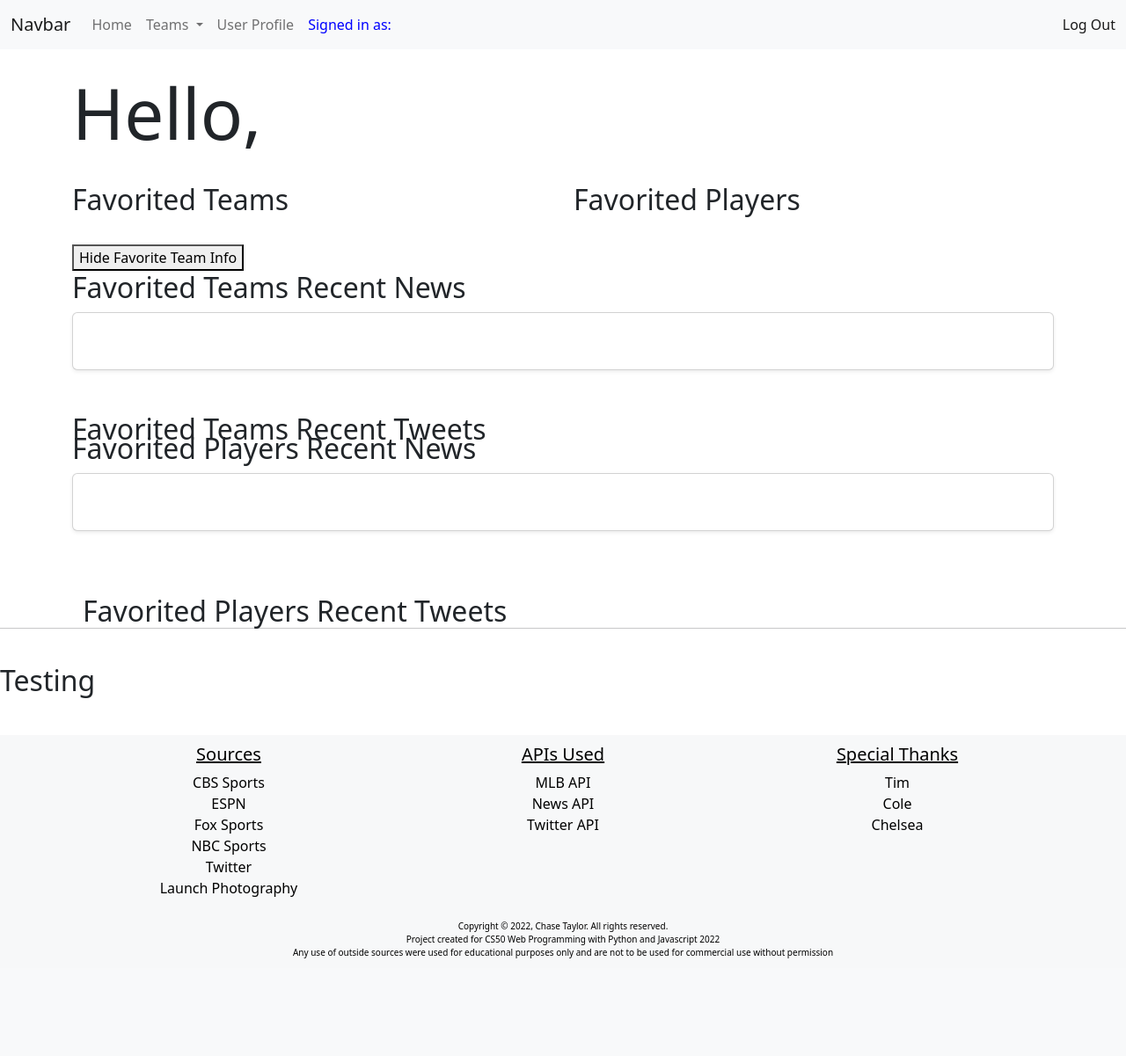
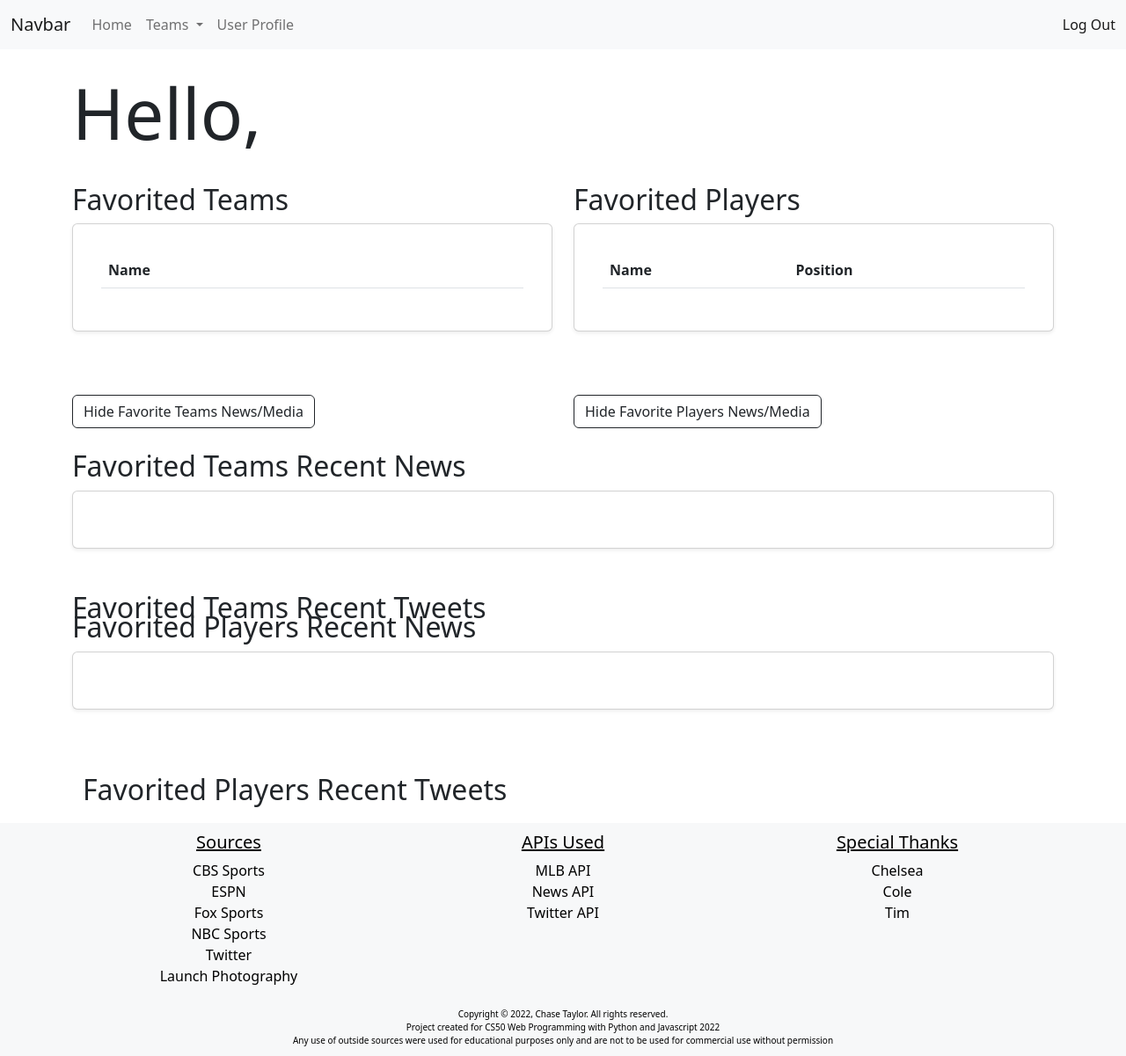
Before and after one commit to chctaylor/baseball, a Django app: page /profile/1 in a window 1280 px wide. Shown: the whole page at 88% size. Before the commit the page ends 1090 px from the top, so only its background shows below. Run offline with Django 4.2, Linux system fonts and the light colour scheme; a user stored in the database is signed in; data comes from the database, SQL or seed files in the repository; both versions use the stored data as it was after the commit; lists and menus that the app fills with data are empty; some libraries are stand-ins or nearby versions.

Commit message:
Aesthetic changes throughout the project and error handeling.

```diff
--- a/baseball/baseball/models.py
+++ b/baseball/baseball/models.py
@@ -28,6 +28,9 @@
 class FavoritePlayers(models.Model):
     user = models.ForeignKey(User, on_delete=models.CASCADE, related_name="favorite_players")
     player_name = models.CharField(max_length=64)
+    player_position = models.CharField(max_length=16)
+    player_team_full = models.CharField(max_length=64)
+    player_team_abbrev = models.CharField(max_length=8)
     MLB_API_ID = models.CharField(max_length=16)
 
     def __str__(self):
--- a/baseball/baseball/static/baseball/functions.js
+++ b/baseball/baseball/static/baseball/functions.js
@@ -76,6 +76,7 @@
             rewind: true,
             dots: false,
             mouseDrag: false,
+            stagePadding: 10,
             responsive:{
                 0:{
                     items:1
--- a/baseball/baseball/static/baseball/profile.js
+++ b/baseball/baseball/static/baseball/profile.js
@@ -31,13 +31,41 @@
 function hide_favortie_team_info() {
     document.querySelector('#favorite-team-articles').style.display = 'none';
     document.querySelector('#favorite-team-tweets').style.display = 'none';
-    document.querySelector('#favorite-team-show-hide').innerHTML = 'Show Favorite Team Info';
+    document.querySelector('#favorite-team-show-hide').innerHTML = 'Show Favorite Teams News/Media';
 }
 
 function show_favortie_team_info() {
     document.querySelector('#favorite-team-articles').style.display = 'block';
     document.querySelector('#favorite-team-tweets').style.display = 'block';
-    document.querySelector('#favorite-team-show-hide').innerHTML = 'Hide Favorite Team Info';
+    document.querySelector('#favorite-team-show-hide').innerHTML = 'Hide Favorite Teams News/Media';
+}
+
+function hide_favortie_player_info() {
+    document.querySelector('#favorite-player-articles').style.display = 'none';
+    document.querySelector('#favorite-player-tweets').style.display = 'none';
+    document.querySelector('#favorite-player-show-hide').innerHTML = 'Show Favorite Players News/Media';
+}
+
+function show_favortie_player_info() {
+    document.querySelector('#favorite-player-articles').style.display = 'block';
+    document.querySelector('#favorite-player-tweets').style.display = 'block';
+    document.querySelector('#favorite-player-show-hide').innerHTML = 'Hide Favorite Players News/Media';
+}
+
+function favorite_team_link (element) {
+    const team_name_link = element.innerHTML.replaceAll(" ", "_")
+    location.href = `/team/${team_name_link}`;
+}
+
+function favorite_player_link (element) {
+    const player_name_link = element.replaceAll(" ", "_")
+    location.href = `/player/${player_name_link}`;
+}
+
+function favorite_player_team_link (element) {
+    const player_team_name_full = document.getElementById(`favorite-player-team-full-${element}`).innerHTML
+    const player_team_link = player_team_name_full.replaceAll(" ", "_")
+    location.href = `/team/${player_team_link}`;
 }
 
 document.addEventListener('DOMContentLoaded', function() {
@@ -53,15 +81,43 @@
     // Find what was clicked on
     const element = event.target;
 
-    // If team name is clicked on in player bio take them to team page
+    // If hide/show favorite team button is clicked
     if (element.id === 'favorite-team-show-hide') {
         console.log(element.innerHTML)
-        if (element.innerHTML == 'Hide Favorite Team Info') {
+        if (element.innerHTML == 'Hide Favorite Teams News/Media') {
             hide_favortie_team_info();
         }
-        else if (element.innerHTML == 'Show Favorite Team Info') {
+        else if (element.innerHTML == 'Show Favorite Teams News/Media') {
             show_favortie_team_info();
         }
 
     }
+
+    // If hide/show favorite player button is clicked
+    if (element.id === 'favorite-player-show-hide') {
+        console.log(element.innerHTML)
+        if (element.innerHTML == 'Hide Favorite Players News/Media') {
+            hide_favortie_player_info();
+        }
+        else if (element.innerHTML == 'Show Favorite Players News/Media') {
+            show_favortie_player_info();
+        }
+
+    }
+
+
+    // If favorited team name is clicked
+    if (element.id === 'favorite-team-name-full') {
+        favorite_team_link(element);
+    }
+
+    // If favorited player name is clicked
+    if (element.id === 'favorite-player-name') {
+        favorite_player_link(element.innerHTML);
+    }
+
+    // If favorited player's team abbrev is clicked
+    if (element.id === 'favorite-player-team-abbrev') {
+        favorite_player_team_link(element.innerHTML);
+    }
 });
--- a/baseball/baseball/static/baseball/styles.css
+++ b/baseball/baseball/static/baseball/styles.css
@@ -3,12 +3,12 @@
     background-color: rgb(247, 248, 249)
 }
 
-/* Players and Teams */
-#team-info, #player-info, #player-name-40, #team-name-bio {
+/* Players, Teams, and User Pages */
+#team-info, #player-info, #player-name-40, #team-name-bio, #favorite-team-name-full, #favorite-player-name, #favorite-player-team-abbrev {
     cursor: pointer;
 }
 
-#team-info:hover, #player-info:hover, #player-name-40:hover, #team-name-bio:hover {
+#team-info:hover, #player-info:hover, #player-name-40:hover, #team-name-bio:hover, #favorite-team-name-full:hover, #favorite-player-name:hover, #favorite-player-team-abbrev:hover {
     text-decoration: underline;
 }
 
@@ -25,8 +25,6 @@
 dt, dd {
     font-size: 21px;
 }
-
-/* style="color: black; background-color:rgba(219, 219, 219, 0.75); text-align: center; padding-left: 5px;" */
 
 #team-stadium {
     color: black;
@@ -49,22 +47,12 @@
     justify-content: center;
 }
 
-/* TESTING STICKY SIDEBAR
-.sticky-sidebar {
-    background-color: aqua;
-}
-
-.sidebar-inner {
-    background-color: red;
-    height: 5000px;
-}
-
-END TESTING */
-
 #advertisment {
     position: sticky;
     top: 25%;
 }
+
+
 
 /* Footer */
 
--- a/baseball/baseball/templates/baseball/footer.html
+++ b/baseball/baseball/templates/baseball/footer.html
@@ -21,9 +21,9 @@
                 </div>
                 <div class="col">
                     <h5 style="text-decoration: underline;">Special Thanks</h5>
+                    <div>Chelsea</div>
+                    <div>Cole</div>
                     <div>Tim</div>
-                    <div>Cole</div>
-                    <div>Chelsea</div>
                 </div>
             </div>
         </div>
--- a/baseball/baseball/templates/baseball/navbar.html
+++ b/baseball/baseball/templates/baseball/navbar.html
@@ -86,11 +86,6 @@
               <a class="nav-link" href="{% url 'profile' request.user.id %}">User Profile</a>
             </li>
           {% endif %}
-
-          <li class="nav-item">
-            <span class="nav-link" href="#" style="color: blue;">Signed in as: {{ request.user.first_name }}</span>
-          </li>
-
         </ul>
         <!-- Login/Logout/Register depending on if a user is signed in -->
         {% if user.is_authenticated %}
--- a/baseball/baseball/templates/baseball/player.html
+++ b/baseball/baseball/templates/baseball/player.html
@@ -80,7 +80,7 @@
                             <div class="card-body">
                                 <dl class="row">
                                     <dt class="col">Weight:</dt>
-                                    <dd class="col-md-8">{{ player.weight }} ILBS</dd>
+                                    <dd class="col-md-8">{{ player.weight }} lbs</dd>
                                 </dl>
                             </div>
                         </div>
@@ -140,8 +140,8 @@
                                         <th scope="col">RBI</th>
                                         <th scope="col">AVG</th>
                                     </tr>
-                                    </thead>
-                                    <tbody class="table-group-divider" id="season-hitting-stats">
+                                </thead>
+                                <tbody class="table-group-divider" id="season-hitting-stats">
                                     <tr>
                                         <th scope="row">{{ season_hitting_stats.season }}</th>
                                         <td>{{ season_hitting_stats.team_abbrev }}</td>
--- a/baseball/baseball/templates/baseball/profile.html
+++ b/baseball/baseball/templates/baseball/profile.html
@@ -7,30 +7,81 @@
     <div class="container">
         <div class="row">
             <div class="col">
-
                 <h1 class="display-1">Hello, {{ user.first_name }}</h1>
                 <br>
                 <div class="row">
                     <div class="col">
                         <h2>Favorited Teams</h2>
-                        {% for team in user_favorite_teams %}
-                            <div>
-                                {{ team.team_name }}
+                        <div class="card shadow-sm p-3 mb-5 bg-body rounded">
+                            <div class="row">
+                                <div class="col">
+                                    <div class="card-body">
+                                        <table class="table">
+                                            <thead>
+                                                <tr>
+                                                    <th scope="col">Name</th>
+                                                </tr>
+                                            </thead>
+                                            <tbody>
+                                                {% for team in user_favorite_teams %}
+                                                    <tr>
+                                                        <td>
+                                                            <span id="favorite-team-name-full">{{ team.team_name }}</span>
+                                                            ({{ team.team_name.division }})
+                                                        </td>
+                                                    </tr>
+                                                {% endfor %}
+                                            </tbody>
+                                        </table>
+                                    </div>
+                                </div>
                             </div>
-                        {% endfor %}
+                        </div>
                     </div>
                     <div class="col">
                         <h2>Favorited Players</h2>
-                        {% for player in user_favorite_players %}
-                            <div>
-                                {{ player.player_name }}
+                        <div class="card shadow-sm p-3 mb-5 bg-body rounded">
+                            <div class="row">
+                                <div class="col">
+                                    <div class="card-body">
+                                        <table class="table">
+                                            <thead>
+                                                <tr>
+                                                    <th scope="col">Name</th>
+                                                    <th scope="col">Position</th>
+                                                </tr>
+                                            </thead>
+                                            <tbody>
+                                                {% for player in user_favorite_players %}
+                                                    <tr>
+                                                        <td>
+                                                            <span id="favorite-player-name">{{ player.player_name }}</span>
+                                                            (<span id="favorite-player-team-abbrev">{{ player.player_team_abbrev }}</span>)
+                                                        </td>
+                                                        <td>
+                                                            {{ player.player_position }}
+                                                        </td>
+                                                    </tr>
+                                                    <span id="favorite-player-team-full-{{ player.player_team_abbrev }}" hidden>{{ player.player_team_full }}</span>
+                                                {% endfor %}
+                                            </tbody>
+                                        </table>
+                                    </div>
+                                </div>
                             </div>
-                        {% endfor %}
+                        </div>
                     </div>
                 </div>
-
                 <br>
-                <button id="favorite-team-show-hide">Hide Favorite Team Info</button>
+                <div class="row">
+                    <div class="col">
+                        <button type="button" class="btn btn-outline-dark" id="favorite-team-show-hide">Hide Favorite Teams News/Media</button>
+                    </div>
+                    <div class="col">
+                        <button type="button" class="btn btn-outline-dark" id="favorite-player-show-hide">Hide Favorite Players News/Media</button>
+                    </div>
+                </div>
+                <br>
 
                 <!-- Favorited Teams Section -->
 
@@ -269,27 +320,9 @@
                         {% endfor %}
                     </div>
                 </div>
-
-
-
             </div>
         </div>
     </div>
-
-
-    <hr>
-    <br>
-    <div>
-        <h2>Testing</h2>
-    </div>
-
-    <!-- TESTING SECTION -->
-
-
-
-
-
-    <!-- END TESTING -->
 
     <script src="{% static 'baseball/profile.js' %}"></script>
 
--- a/baseball/baseball/views.py
+++ b/baseball/baseball/views.py
@@ -189,11 +189,25 @@
     if request.method == 'POST':
         if request.POST.get("button") == "unfavorite":
             print("unfavorite button works")
-            FavoritePlayers.objects.get(user=request.user.id, player_name=player_info["name_display_first_last"], MLB_API_ID=player_id).delete()
+            FavoritePlayers.objects.get(
+                user=request.user.id,
+                player_name=player_info["name_display_first_last"],
+                player_position=player_info["primary_position_txt"],
+                player_team_full=player_info["team_name"],
+                player_team_abbrev=player_info["team_abbrev"],
+                MLB_API_ID=player_id
+                ).delete()
 
         elif request.POST.get("button") == "favorite":
             print("favorite button works")
-            FavoritePlayers(user=request.user, player_name=player_info["name_display_first_last"], MLB_API_ID=player_id).save()
+            FavoritePlayers(
+                user=request.user,
+                player_name=player_info["name_display_first_last"],
+                player_position=player_info["primary_position_txt"],
+                player_team_full=player_info["team_name"],
+                player_team_abbrev=player_info["team_abbrev"],
+                MLB_API_ID=player_id
+                ).save()
         else:
             return HttpResponse("We apologize, but there was an error. Please Try again.")
 
@@ -378,7 +392,8 @@
 
         player_news = json_player_news_response
 
-        if player_news["totalResults"] != 0:
+        # DOUBLE CHECK THIS WORKS WHEN NEWS API IS NOT RATE LIMITED
+        if player_news["status"] != "error" and player_news["totalResults"] != 0:
             favorite_players_articles.append(player_news)
 
     # Get favorited players tweets
```
Also changed, not shown: baseball/baseball/static/baseball/team.js (+6 -1 lines), baseball/baseball/templates/baseball/login.html (+9 -6 lines), baseball/baseball/templates/baseball/register.html (+20 -17 lines), baseball/baseball/migrations/0006_favoriteplayers_player_position_and_more.py (added), baseball/db.sqlite3.
